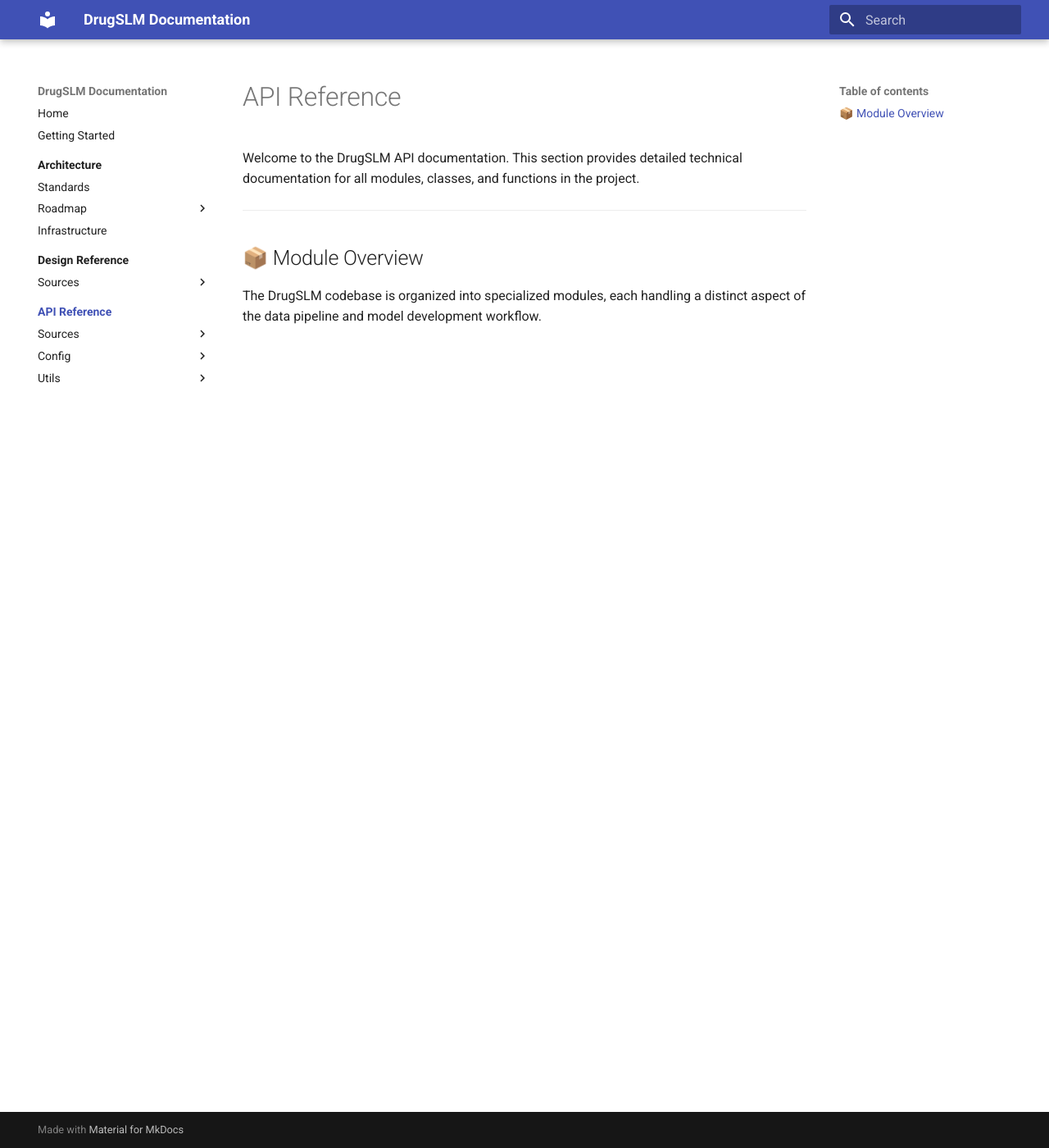
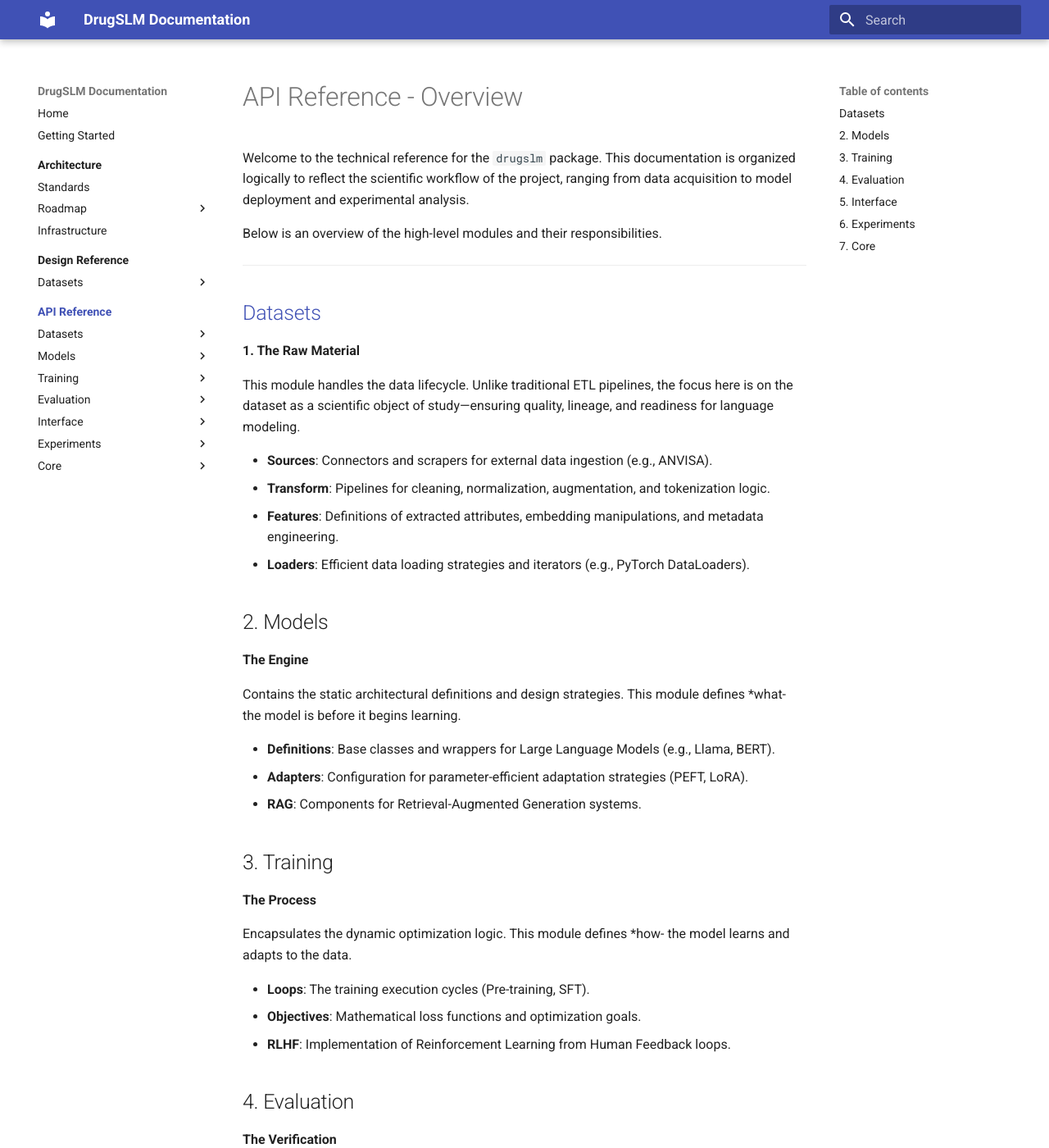
Before and after one commit to vinnylg/leafletslm, an MkDocs documentation site: the page built from docs/reference/index.md, in a window 1280 px wide and 1400 px high. Shown: the whole window at 82% size. Built offline with MkDocs 1.6.1 and Material for MkDocs 9.7.7, drawn with Linux system fonts in a browser that asks for light colours; some of the changed text lies outside the part shown.

Commit message:
This time it was refactored first in the documentation (Documentation Driven Development) to bring theoretical issues even closer to the code, well defining the packages in parallel with the research phases

```diff
--- a/docs/reference/index.md
+++ b/docs/reference/index.md
@@ -1,9 +1,70 @@
-# API Reference
+# API Reference - Overview
 
-Welcome to the DrugSLM API documentation. This section provides detailed technical documentation for all modules, classes, and functions in the project.
+Welcome to the technical reference for the `drugslm` package. This documentation is organized logically to reflect the scientific workflow of the project, ranging from data acquisition to model deployment and experimental analysis.
+
+Below is an overview of the high-level modules and their responsibilities.
 
 ---
 
-## 📦 Module Overview
+## [Datasets](datasets/index.md)
+**1. The Raw Material**
 
-The DrugSLM codebase is organized into specialized modules, each handling a distinct aspect of the data pipeline and model development workflow.
+This module handles the data lifecycle. Unlike traditional ETL pipelines, the focus here is on the dataset as a scientific object of study—ensuring quality, lineage, and readiness for language modeling.
+
+- **Sources**: Connectors and scrapers for external data ingestion (e.g., ANVISA).
+- **Transform**: Pipelines for cleaning, normalization, augmentation, and tokenization logic.
+- **Features**: Definitions of extracted attributes, embedding manipulations, and metadata engineering.
+- **Loaders**: Efficient data loading strategies and iterators (e.g., PyTorch DataLoaders).
+
+## 2. Models
+**The Engine**
+
+Contains the static architectural definitions and design strategies. This module defines *what- the model is before it begins learning.
+
+- **Definitions**: Base classes and wrappers for Large Language Models (e.g., Llama, BERT).
+- **Adapters**: Configuration for parameter-efficient adaptation strategies (PEFT, LoRA).
+- **RAG**: Components for Retrieval-Augmented Generation systems.
+
+## 3. Training
+**The Process**
+
+Encapsulates the dynamic optimization logic. This module defines *how- the model learns and adapts to the data.
+
+- **Loops**: The training execution cycles (Pre-training, SFT).
+- **Objectives**: Mathematical loss functions and optimization goals.
+- **RLHF**: Implementation of Reinforcement Learning from Human Feedback loops.
+
+## 4. Evaluation
+**The Verification**
+
+Focuses on rigorous quantitative validation to ensure model quality and safety.
+
+- **Metrics**: Calculation of statistical performance (Accuracy, F1, Perplexity).
+- **Benchmarks**: Standardized test suites, safety checks, and domain-specific challenges.
+
+## 5. Interface
+**The Application**
+
+The human-facing component used for qualitative analysis, model serving, and feedback collection (Human-in-the-loop).
+
+- **Chat**: UI logic and interaction handling (e.g., Chainlit integration).
+- **Telemetry**: Capture of user feedback (thumbs up/down) and interaction logs.
+- **Deploy**: Utilities for model serving and containerization.
+
+## 6. Experiments
+**The Conclusion**
+
+Responsible for traceability, storytelling, and the consolidation of results. This module connects inputs (params) to outputs (metrics).
+
+- **Tracking**: Wrappers for experiment trackers (e.g., MLFlow).
+- **Visualization**: Generation of plots and visual artifacts for the thesis.
+- **Storytelling**: Automated generation of reports summarizing experimental findings.
+
+## 7. Core
+**The Foundation**
+
+The infrastructure layer containing agnostic utilities and shared services required by the modules above.
+
+- **Config**: Configuration tree management (Hydra/OmegaConf).
+- **Database**: Database connections and ORM definitions.
+- **Utils**: Low-level helpers (Selenium drivers, logging, string manipulation).
--- a/mkdocs.yaml
+++ b/mkdocs.yaml
@@ -46,22 +46,50 @@ nav:
       - Infrastructure: architecture/infrastructure.md
   - Design Reference:
       - design/index.md
-      - Sources:
-          - ANVISA:
-              - Categories: design/sources/anvisa/categories.md
+      - Datasets:
+          - Sources:
+              - ANVISA:
+                  - Categories: design/datasets/sources/anvisa/categories.md
   - API Reference:
       - reference/index.md
-      - Sources:
-          - reference/sources/index.md
-          - ANVISA:
-              - reference/sources/anvisa/index.md
-              - Categories: reference/sources/anvisa/categories.md
-      # - Canonical: []
-      # - Features: []
-      # - Models: []
-      # - Database: []
-      # - Analysis: []
-      - Config:
-          - Tree: reference/config/tree.md
-      - Utils:
-          - Selenium: reference/utils/selenium.md
+      - Datasets:
+          - reference/datasets/index.md
+          - Sources:
+              - reference/datasets/sources/index.md
+              - ANVISA:
+                  - reference/datasets/sources/anvisa/index.md
+                  - Categories: reference/datasets/sources/anvisa/categories.md
+          - Transform: []
+          - Features: []
+          - Loaders: []
+
+      - Models:
+          - Definitions: []
+          - Adapters: []
+          - RAG: []
+
+      - Training:
+          - Loops: []
+          - Objectives: []
+          - RLHF: []
+
+      - Evaluation:
+          - Metrics: []
+          - Benchmarks: []
+
+      - Interface:
+          - Chat: []
+          - Telemetry: []
+          - Deploy: []
+
+      - Experiments:
+          - Tracking: []
+          - Visualization: []
+          - Storytelling: []
+
+      - Core:
+        - Config:
+            - Tree: reference/config/tree.md
+        - Database: []
+        - Utils:
+            - Selenium: reference/utils/selenium.md
```
Also changed, not shown: docs/architecture/standards.md (+3 -3 lines), docs/design/datasets/sources/anvisa/categories.md (renamed from docs/design/sources/anvisa/categories.md, +1 -1 lines), docs/reference/datasets/sources/anvisa/categories.md (renamed from docs/reference/sources/anvisa/categories.md, +1 -1 lines), docs/reference/datasets/index.md (added), docs/reference/datasets/sources/anvisa/index.md (renamed from docs/reference/sources/anvisa/index.md), docs/reference/datasets/sources/index.md (renamed from docs/reference/sources/index.md).
